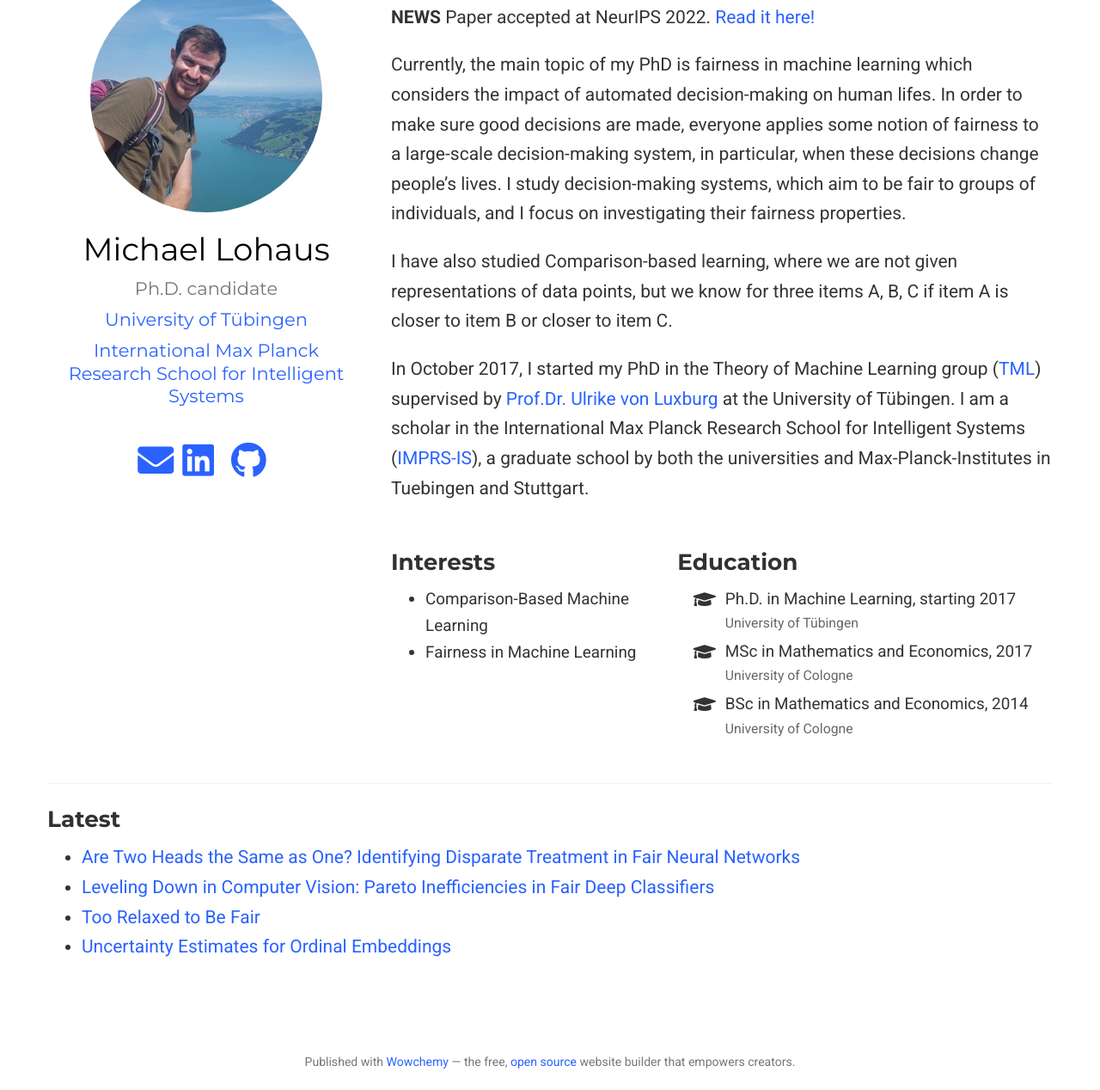
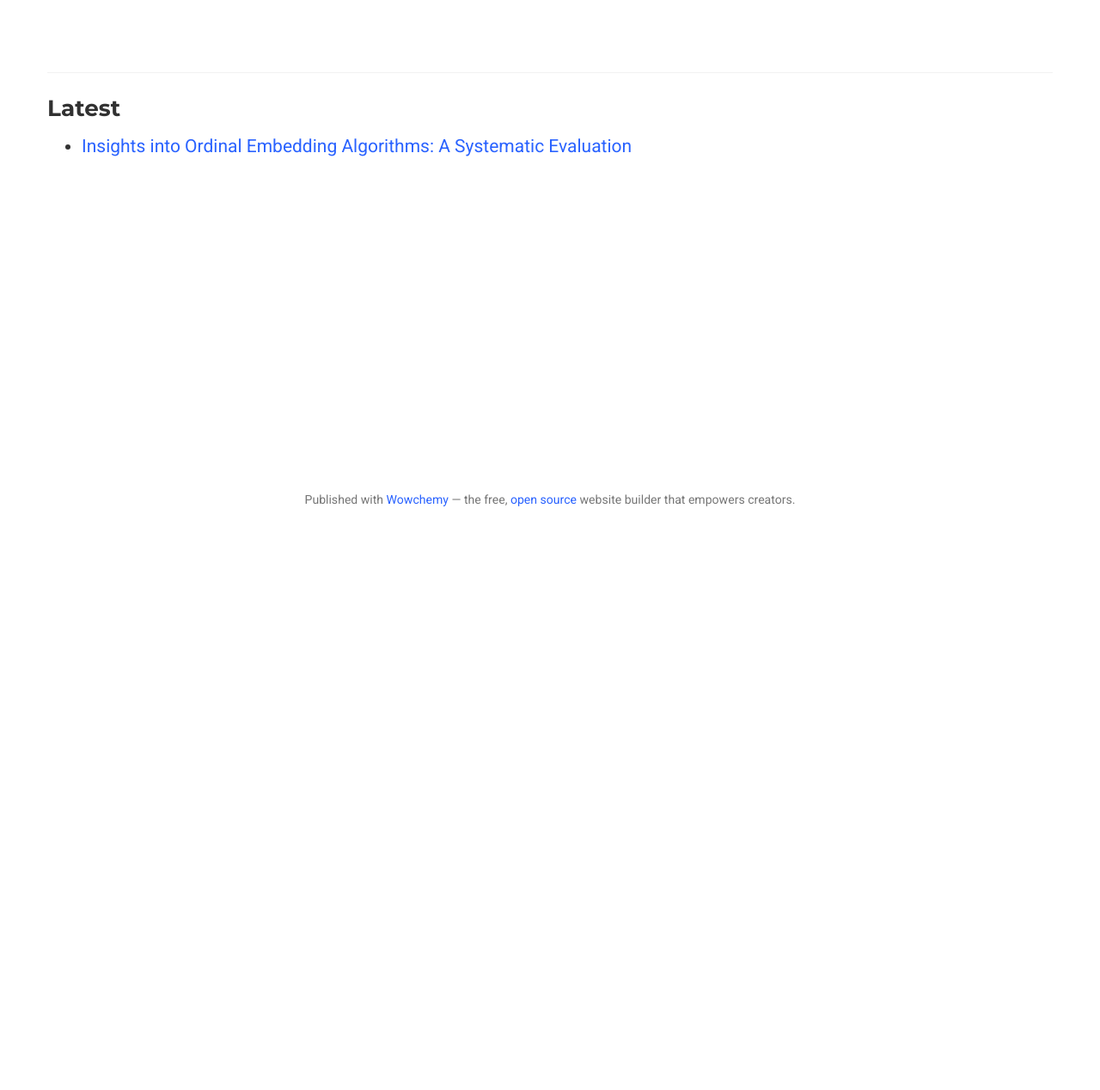
Before and after one commit to mlohaus/mlohaus.github.io, a plain HTML site: page author/michael-lohaus/index.html in a window 1280 px wide. Shown: the part 186-1454 px from the top of the page at 86% size. After the commit the page ends 800 px from the top, so only its background shows below. Drawn offline with nearby package versions, Linux system fonts and the light colour scheme; some packages are replaced by stand-ins of ours; some icons are missing.

Commit message:
update cv

```diff
--- a/author/michael-lohaus/index.html
+++ b/author/michael-lohaus/index.html
@@ -280,9 +280,11 @@
 
   <meta property="og:site_name" content="Michael Lohaus">
   <meta property="og:url" content="https://mlohaus.github.io/author/michael-lohaus/">
-  <meta property="og:title" content="Michael Lohaus | Michael Lohaus">
+  <meta property="og:title" content="Michael Lohaus* | Michael Lohaus">
   <meta property="og:description" content="Ph.D. candidate"><meta property="og:image" content="https://mlohaus.github.io/images/icon_hu6648993b642216a2188543163a135afd_9573_512x512_fill_lanczos_center_2.png">
   <meta property="twitter:image" content="https://mlohaus.github.io/images/icon_hu6648993b642216a2188543163a135afd_9573_512x512_fill_lanczos_center_2.png"><meta property="og:locale" content="en-us">
+
+    <meta property="og:updated_time" content="2021-10-21T00:00:00&#43;00:00">
 
 
 
@@ -299,9 +301,7 @@
 
 
 
-
-
-  <title>Michael Lohaus | Michael Lohaus</title>
+  <title>Michael Lohaus* | Michael Lohaus</title>
 
 </head>
 
@@ -566,211 +566,13 @@
 
 
 
+<div class="universal-wrapper pt-3">
+  <h1>Michael Lohaus*</h1>
+</div>
+
 
 <section id="profile-page" class="pt-5">
   <div class="container">
-
-
-
-
-
-
-
-
-
-
-
-
-
-
-
-
-
-
-
-
-
-<div class="row">
-  <div class="col-12 col-lg-4">
-    <div id="profile">
-
-
-
-      <img class="avatar avatar-circle" src="/author/michael-lohaus/avatar_hu6fd5bdc3807b4e8b76a55af0b43ae063_107725_270x270_fill_q90_lanczos_center.JPG" alt="Michael Lohaus">
-
-
-      <div class="portrait-title">
-        <h2>Michael Lohaus</h2>
-        <h3>Ph.D. candidate</h3>
-
-
-        <h3>
-          <a href="http://www.tml.cs.uni-tuebingen.de/team/lohaus/index.php" target="_blank" rel="noopener">
-          <span>University of Tübingen</span>
-          </a>
-        </h3>
-
-        <h3>
-          <a href="http://imprs.is.mpg.de/" target="_blank" rel="noopener">
-          <span>International Max Planck Research School for Intelligent Systems</span>
-          </a>
-        </h3>
-
-      </div>
-
-      <ul class="network-icon" aria-hidden="true">
-
-
-
-
-
-
-
-
-
-
-
-
-        <li>
-          <a href="/#contact"  aria-label="envelope">
-            <i class="fas fa-envelope big-icon"></i>
-          </a>
-        </li>
-
-
-
-
-
-
-
-
-
-
-
-
-        <li>
-          <a href="https://linkedin.com/in/mlohaus" target="_blank" rel="noopener" aria-label="linkedin">
-            <i class="fab fa-linkedin big-icon"></i>
-          </a>
-        </li>
-
-
-
-
-
-
-
-
-
-
-        <li>
-          <a href="https://scholar.google.de/citations?user=ouDZtnUAAAAJ&amp;hl=en" target="_blank" rel="noopener" aria-label="google-scholar">
-            <i class="ai ai-google-scholar big-icon"></i>
-          </a>
-        </li>
-
-
-
-
-
-
-
-
-
-
-
-
-        <li>
-          <a href="https://github.com/mlohaus" target="_blank" rel="noopener" aria-label="github">
-            <i class="fab fa-github big-icon"></i>
-          </a>
-        </li>
-
-
-
-
-
-
-
-
-
-
-        <li>
-          <a href="/files/cv.pdf"  aria-label="cv">
-            <i class="ai ai-cv big-icon"></i>
-          </a>
-        </li>
-
-      </ul>
-
-    </div>
-  </div>
-  <div class="col-12 col-lg-8">
-
-
-
-
-    <p><b>NEWS</b> My PhD is over and I started looking for jobs. Feel free to contact me.</p>
-<p><b>NEWS</b> Paper accepted at NeurIPS 2022. <a href="https://arxiv.org/abs/2204.04440/">Read it here!</a></p>
-<p>Currently, the main topic of my PhD is fairness in machine learning which considers the impact of automated decision-making on human lifes. In order to make sure good decisions are made, everyone applies some notion of fairness to a large-scale decision-making system,  in particular, when these decisions change people&rsquo;s lives. I study decision-making systems, which aim to be fair to groups of individuals, and I focus on investigating their fairness properties.</p>
-<p>I have also studied Comparison-based learning, where we are not given representations of data points, but we know for three items A, B, C if item A is closer to item B or closer to item C.</p>
-<p>In October 2017, I started my PhD in the Theory of Machine Learning group (<a href="
-http://www.tml.cs.uni-tuebingen.de">TML</a>) supervised by <a href="
-http://www.tml.cs.uni-tuebingen.de/team/luxburg/index.php">Prof.Dr. Ulrike von Luxburg</a> at the University of Tübingen. I am a scholar in the International Max Planck Research School for Intelligent Systems (<a href="
-http://imprs.is.mpg.de/">IMPRS-IS</a>), a graduate school by both the universities and Max-Planck-Institutes in Tuebingen and Stuttgart.</p>
-
-
-    <div class="row">
-
-
-      <div class="col-md-5">
-        <h3>Interests</h3>
-        <ul class="ul-interests">
-
-          <li>Comparison-Based Machine Learning</li>
-
-          <li>Fairness in Machine Learning</li>
-
-        </ul>
-      </div>
-
-
-
-      <div class="col-md-7">
-        <h3>Education</h3>
-        <ul class="ul-edu fa-ul">
-
-          <li>
-            <i class="fa-li fas fa-graduation-cap"></i>
-            <div class="description">
-              <p class="course">Ph.D. in Machine Learning, starting 2017</p>
-              <p class="institution">University of Tübingen</p>
-            </div>
-          </li>
-
-          <li>
-            <i class="fa-li fas fa-graduation-cap"></i>
-            <div class="description">
-              <p class="course">MSc in Mathematics and Economics, 2017</p>
-              <p class="institution">University of Cologne</p>
-            </div>
-          </li>
-
-          <li>
-            <i class="fa-li fas fa-graduation-cap"></i>
-            <div class="description">
-              <p class="course">BSc in Mathematics and Economics, 2014</p>
-              <p class="institution">University of Cologne</p>
-            </div>
-          </li>
-
-        </ul>
-      </div>
-
-
-    </div>
-  </div>
-</div>
 
 
 
@@ -782,19 +584,7 @@ http://imprs.is.mpg.de/">IMPRS-IS</a>), a graduate school by both the universiti
       <ul>
 
         <li>
-          <a href="/publication/disparatetreatment/">Are Two Heads the Same as One? Identifying Disparate Treatment in Fair Neural Networks</a>
-        </li>
-
-        <li>
-          <a href="/publication/levelingdown/">Leveling Down in Computer Vision: Pareto Inefficiencies in Fair Deep Classifiers</a>
-        </li>
-
-        <li>
-          <a href="/publication/toorelaxedtobefair/">Too Relaxed to Be Fair</a>
-        </li>
-
-        <li>
-          <a href="/publication/uncertaintyforordinalembeddings/">Uncertainty Estimates for Ordinal Embeddings</a>
+          <a href="/publication/insightsintoordinalembeddingalgorithms/">Insights into Ordinal Embedding Algorithms: A Systematic Evaluation</a>
         </li>
 
       </ul>
--- a/sitemap.xml
+++ b/sitemap.xml
@@ -14,7 +14,7 @@
 
   <url>
     <loc>https://mlohaus.github.io/authors/</loc>
-    <lastmod>2022-09-24T14:45:36+02:00</lastmod>
+    <lastmod>2022-11-10T12:23:34+01:00</lastmod>
   </url>
 
   <url>
@@ -49,7 +49,7 @@
 
   <url>
     <loc>https://mlohaus.github.io/</loc>
-    <lastmod>2022-09-24T14:45:36+02:00</lastmod>
+    <lastmod>2022-11-10T12:23:34+01:00</lastmod>
   </url>
 
   <url>
@@ -168,7 +168,7 @@
 
   <url>
     <loc>https://mlohaus.github.io/author/michael-lohaus/</loc>
-    <lastmod>2022-09-24T14:39:25+02:00</lastmod>
+    <lastmod>2022-11-10T12:23:34+01:00</lastmod>
   </url>
 
   <url>
```
Also changed, not shown: index.json (+1 -1 lines), 1 other file.
